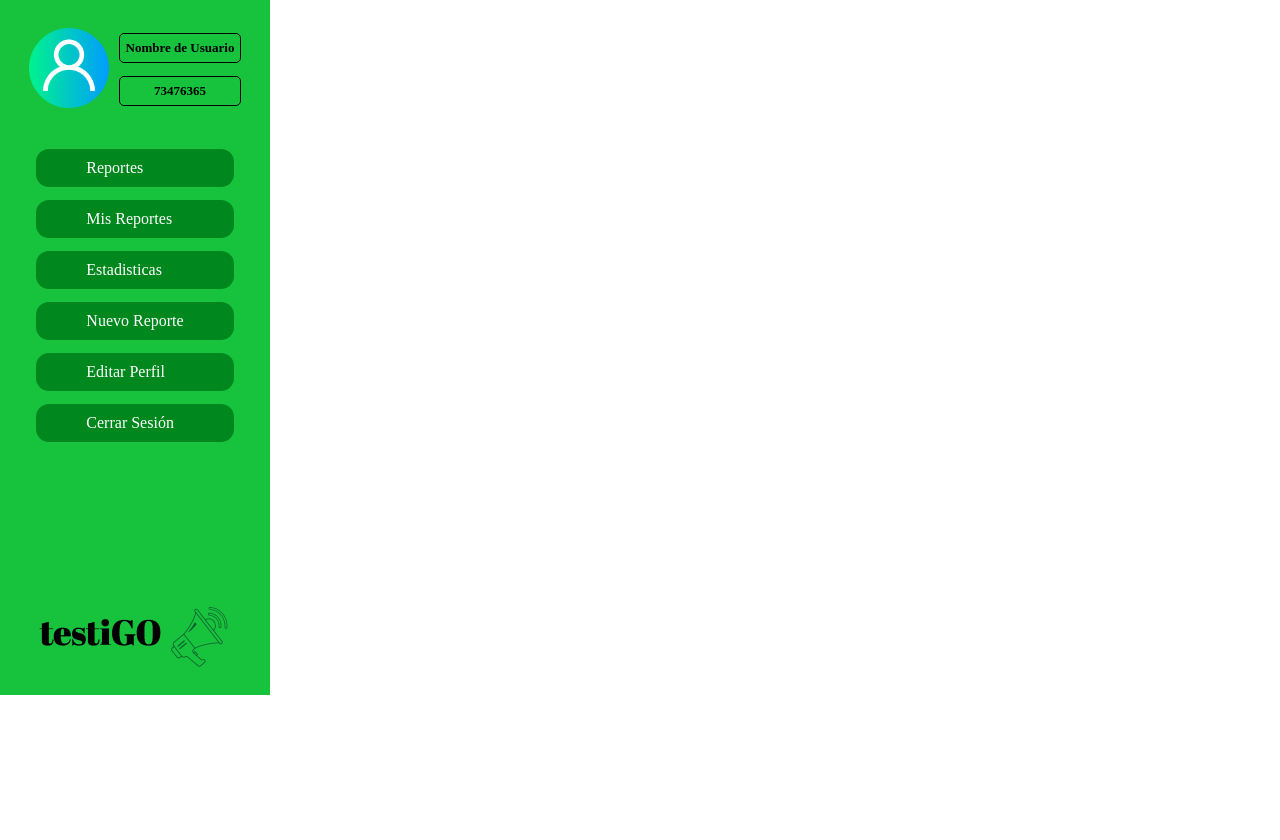
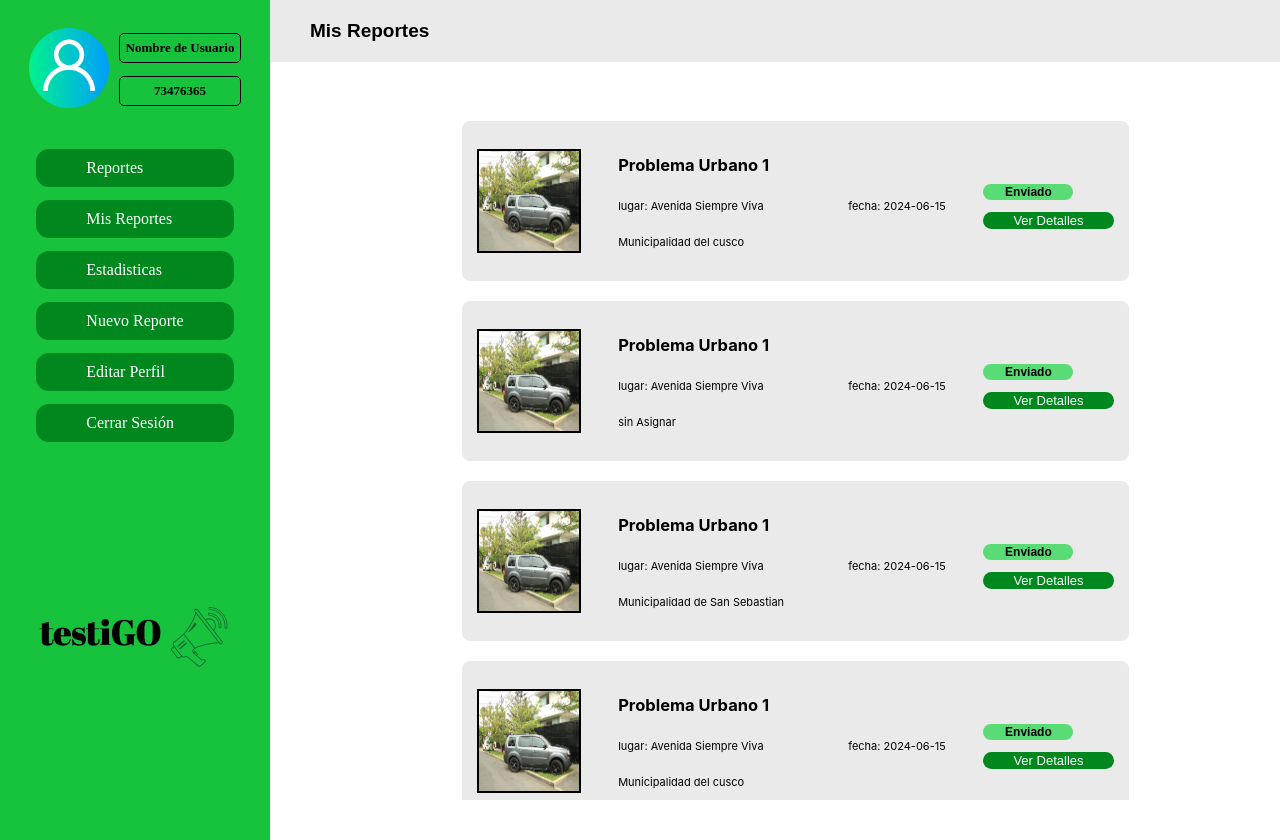
Before and after one commit to Richardby2005/Sistema_TestiGO_-practica-, a plain HTML site: page Frontend/Pages/mis-reportes.html in a window 1280 px wide. Before the commit the page ends 800 px from the top, so only its background shows below. Drawn offline with Linux system fonts and the light colour scheme; files whose address does not match are found by name.

Commit message:
Fronted: mis-reportes

```diff
--- a/Frontend/Pages/mis-reportes.html
+++ b/Frontend/Pages/mis-reportes.html
@@ -7,7 +7,65 @@
     <script src="../js/usar-plantillas.js" defer></script>
     <title>Mis Reportes - TestiGO</title>
 </head>
-<body>
+<body class="body-mis-reportes">
     <aside class="opciones-usuario"></aside>
+    <main class="main-mis-reportes">
+        <h1 class="cabecera-mis-reportes">Mis Reportes</h1>
+        <div class="lista-reportes">
+            <ul>
+                <li>
+                    <img src="../images/vehiculo-mal-estacionado.jpg" alt="miniatura-reporte" height="100px" width="100px" style="border: 2px solid black">
+                    <div class="info-reporte">
+                        <h2>Problema Urbano 1</h2>
+                        <p>lugar: Avenida Siempre Viva</p>
+                        <p>fecha: 2024-06-15</p>
+                        <p>Municipalidad del cusco</p>
+                    </div>
+                    <div class="estado-reporte">
+                        <p>Enviado</p>
+                        <button type="button" onclick="location.href='ver-detalles.html'" class="btn-ver-mas">Ver Detalles</button>
+                    </div>
+                </li>
+                <li>
+                    <img src="../images/vehiculo-mal-estacionado.jpg" alt="miniatura-reporte" height="100px" width="100px" style="border: 2px solid black">
+                    <div class="info-reporte">
+                        <h2>Problema Urbano 1</h2>
+                        <p>lugar: Avenida Siempre Viva</p>
+                        <p>fecha: 2024-06-15</p>
+                        <p>sin Asignar</p>
+                    </div>
+                    <div class="estado-reporte">
+                        <p>Enviado</p>
+                        <button type="button" onclick="location.href='ver-detalles.html'" class="btn-ver-mas">Ver Detalles</button>
+                    </div>
+                </li>
+                <li>
+                    <img src="../images/vehiculo-mal-estacionado.jpg" alt="miniatura-reporte" height="100px" width="100px" style="border: 2px solid black">
+                    <div class="info-reporte">
+                        <h2>Problema Urbano 1</h2>
+                        <p>lugar: Avenida Siempre Viva</p>
+                        <p>fecha: 2024-06-15</p>
+                        <p>Municipalidad de San Sebastian</p>
+                    </div>
+                    <div class="estado-reporte">
+                        <p>Enviado</p>
+                        <button type="button" onclick="location.href='ver-detalles.html'" class="btn-ver-mas">Ver Detalles</button>
+                    </div>
+                </li>
+                <li>
+                    <img src="../images/vehiculo-mal-estacionado.jpg" alt="miniatura-reporte" height="100px" width="100px" style="border: 2px solid black">
+                    <div class="info-reporte">
+                        <h2>Problema Urbano 1</h2>
+                        <p>lugar: Avenida Siempre Viva</p>
+                        <p>fecha: 2024-06-15</p>
+                        <p>Municipalidad del cusco</p>
+                    </div>
+                    <div class="estado-reporte">
+                        <p>Enviado</p>
+                        <button type="button" onclick="location.href='ver-detalles.html'" class="btn-ver-mas">Ver Detalles</button>
+                    </div>
+                </li>
+            </ul>
+        </div>
 </body>
 </html>
--- /dev/null
+++ b/Frontend/css/mis-reportes.css
@@ -0,0 +1,91 @@
+.body-mis-reportes {
+  display: flex;
+  flex-direction: row;
+  height: 100vh;
+  width: 100vw;
+  overflow-y: hidden;
+}
+
+.main-mis-reportes {
+  flex: 1;
+  align-items: stretch;
+  justify-content: flex-start;
+  overflow-y: auto;
+}
+.cabecera-mis-reportes {
+  background-color: #EAEAEA;
+  padding: 20px 40px;
+  margin-top: 0px;
+  font-size: 19px;
+}
+
+.lista-reportes {
+    align-self: center;
+    margin-top: 30px;
+    width: 70%;
+}
+.lista-reportes ul {
+    display: flex;
+    flex-direction: column;
+    gap: 20px;
+    max-width: 800px;
+}
+
+.lista-reportes ul li {
+    list-style: none;
+    border: none;
+    border-radius: 8px;
+    padding: 15px;
+    background-color: #EAEAEA;
+    font-size: 11px;
+    height: 130px;
+    display: flex;
+    justify-content: space-between;
+    align-items: center;
+}
+.info-reporte {
+    display: grid;
+    grid-template-columns: 230px 50%;
+    grid-template-rows: auto auto auto;
+    font-family: Inter;
+
+}
+.info-reporte h2{
+    grid-row: 1;
+    grid-column: 1;
+}
+.info-reporte p:nth-of-type(1){
+    grid-row: 2;
+    grid-column: 1;
+}
+.info-reporte p:nth-of-type(2){
+    grid-row: 2;
+    grid-column: 2;
+}
+.info-reporte p:nth-of-type(3) {
+    grid-row: 3;
+    grid-column: 1;
+}
+
+
+.estado-reporte p{
+    text-align: center;
+    background-color: #59DC75;
+    color: black;
+    font-size: 12px;
+    font-weight: bold;
+    border-radius: 10px;
+    padding: 1px 20px;
+    width: 50px;
+}
+
+.estado-reporte button {
+    text-align: center;
+    background-color: #00871D;
+    color: white;
+    border: none;
+    font-size: 13px;
+    border-radius: 10px;
+    padding: 1px 30px;
+    cursor: pointer;
+}
--- a/Frontend/css/style.css
+++ b/Frontend/css/style.css
@@ -4,6 +4,7 @@
 @import "editar-perfil.css";
 @import "nv-reporte-1.css";
 @import "nv-reporte-2.css";
+@import "mis-reportes.css";
 body {
     margin: 0;
     font-family: Arial, sans-serif;
@@ -16,6 +17,9 @@ body {
     height: 80px;
     padding: 0px 20px;
     text-align: center;
+    position: sticky;
+    top: 0;
+    z-index: 1000;
 }
 .barra-navegacion {
     display: flex;
```
Also changed, not shown: Frontend/Pages/ver-detalles.html (added).
